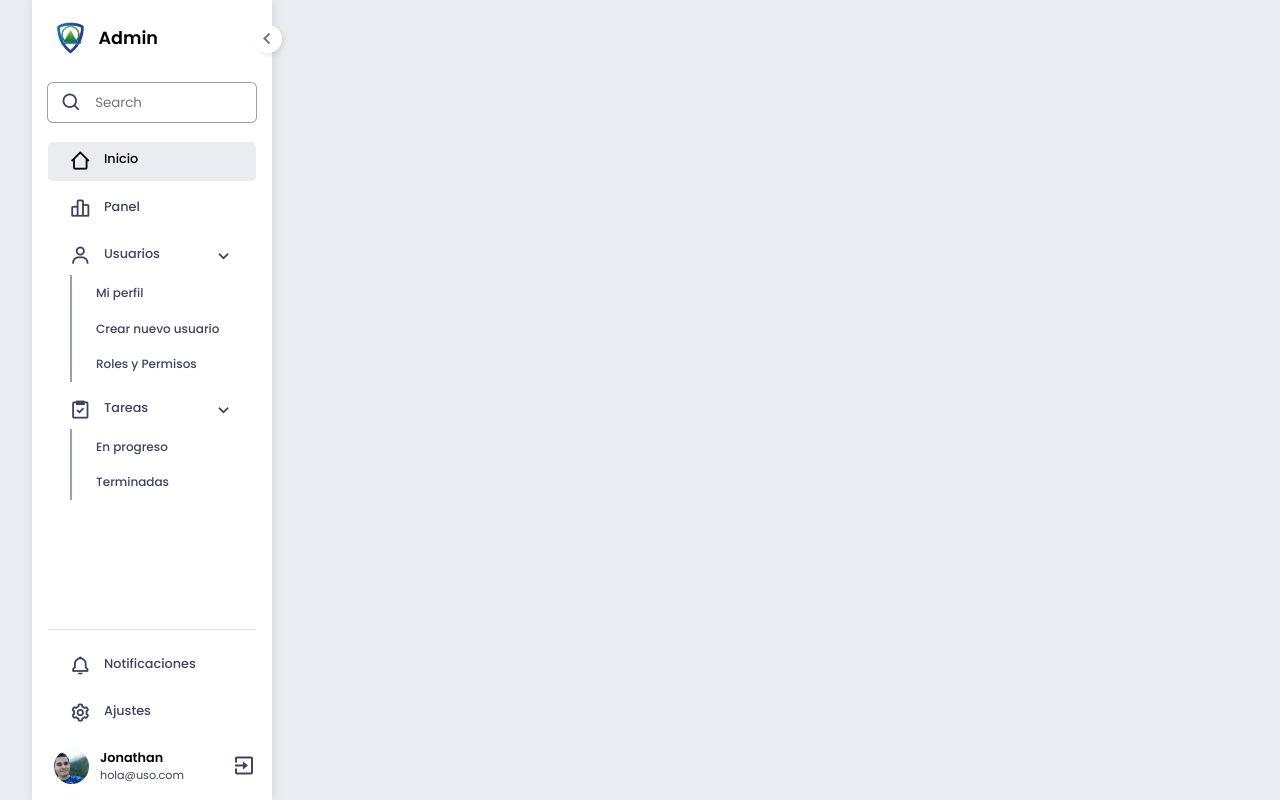
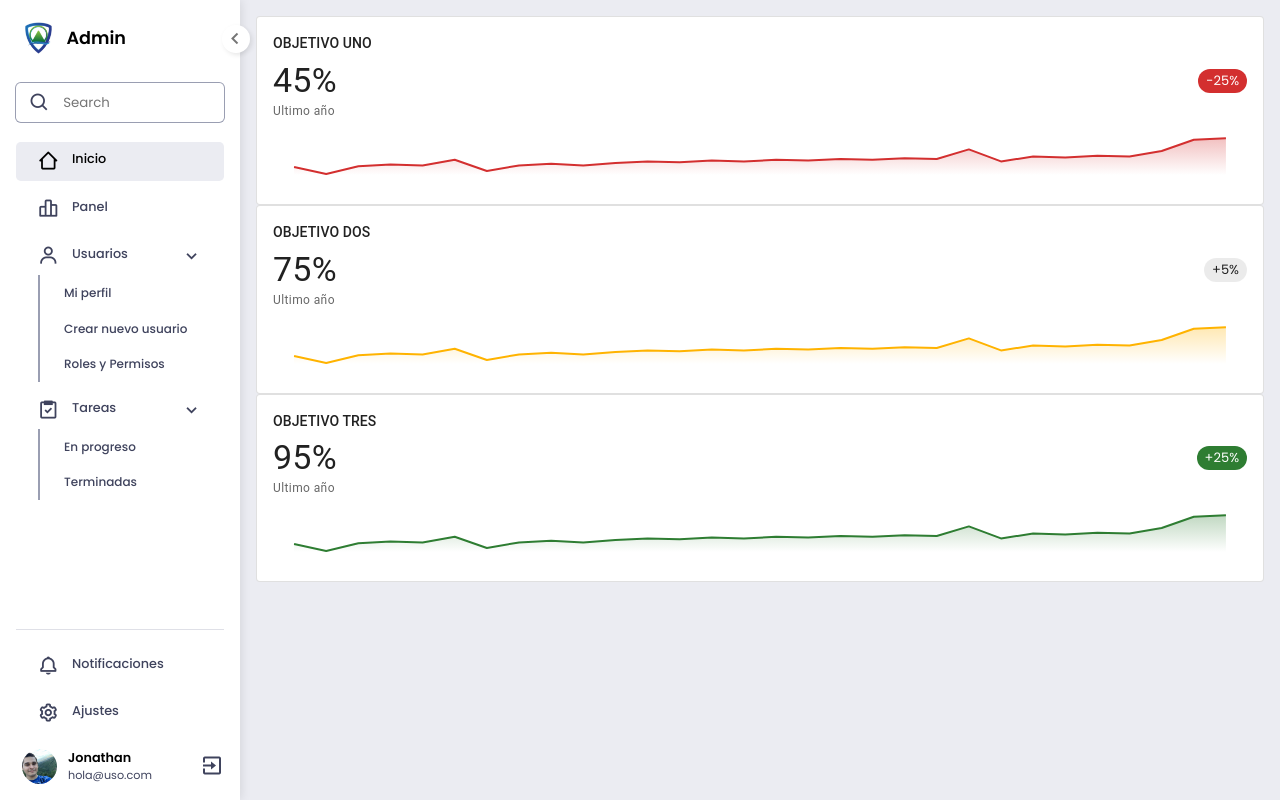
Before and after one commit to Snaider777/CMI-main, a React (Vite) app: page / in a window 1280 px wide. Built offline with nearby package versions, Linux system fonts and the light colour scheme.

Commit message:
Cards y orden

```diff
--- a/package.json
+++ b/package.json
@@ -10,6 +10,10 @@
     "preview": "vite preview"
   },
   "dependencies": {
+    "@emotion/react": "^11.14.0",
+    "@emotion/styled": "^11.14.0",
+    "@mui/material": "^6.4.8",
+    "@mui/x-charts": "^7.28.0",
     "boxicons": "^2.1.4",
     "react": "^18.3.1",
     "react-dom": "^18.3.1",
--- a/src/App.css
+++ b/src/App.css
@@ -1,5 +1,7 @@
 .App{
     display: flex;
     width: 100vw;
+    height: 100vh;
     flex-direction: row;
+    overflow: hidden; /*no afecta el scroll en toda la pantalla*/
 }
--- a/src/components/global/MainComponent.jsx
+++ b/src/components/global/MainComponent.jsx
@@ -2,6 +2,7 @@ import React from 'react'
 import { Routes, Route } from 'react-router-dom'
 import HomePage from '../../pages/HomePage'
 import '../../styles/MainStyle.css'
+
 
 function MainComponent() {
   return (
--- /dev/null
+++ b/src/components/locale/Cards.jsx
@@ -0,0 +1,96 @@
+import React from "react";
+import { useTheme } from "@mui/material/styles";
+import Box from "@mui/material/Box";
+import Card from "@mui/material/Card";
+import CardContent from "@mui/material/CardContent";
+import Chip from "@mui/material/Chip";
+import Stack from "@mui/material/Stack";
+import Typography from "@mui/material/Typography";
+import { SparkLineChart } from "@mui/x-charts/SparkLineChart";
+import { areaElementClasses } from "@mui/x-charts/LineChart";
+
+function getDaysInMonth(month, year) {
+  const date = new Date(year, month, 0);
+  const monthName = date.toLocaleDateString("en-US", { month: "short" });
+  const daysInMonth = date.getDate();
+  const days = [];
+  for (let i = 1; i <= daysInMonth; i++) {
+    days.push(`${monthName} ${i}`);
+  }
+  return days;
+}
+
+function AreaGradient({ color, id }) {
+  return (
+    <defs>
+      <linearGradient id={id} x1="50%" y1="0%" x2="50%" y2="100%">
+        <stop offset="0%" stopColor={color} stopOpacity={0.3} />
+        <stop offset="100%" stopColor={color} stopOpacity={0} />
+      </linearGradient>
+    </defs>
+  );
+}
+
+export default function Cards({ title, value, interval, trend, data }) {
+  const theme = useTheme();
+  const daysInWeek = getDaysInMonth(4, 2024);
+
+  const trendColors = {
+    up: theme.palette.success?.main || "green",
+    down: theme.palette.error?.main || "red",
+    neutral: theme.palette.warning?.[700] || "#FFB300",
+  };
+
+  const labelColors = {
+    up: "success",
+    down: "error",
+    neutral: "default",
+  };
+
+  const color = labelColors[trend];
+  const chartColor = trendColors[trend];
+  const trendValues = { up: "+25%", down: "-25%", neutral: "+5%" };
+
+  return (
+    <Card variant="outlined" sx={{ height: "100%", flexGrow: 1 }}>
+      <CardContent>
+        <Typography component="h2" variant="subtitle2" gutterBottom>
+          {title}
+        </Typography>
+        <Stack direction="column" sx={{ justifyContent: "space-between", flexGrow: "1", gap: 1 }}>
+          <Stack sx={{ justifyContent: "space-between" }}>
+            <Stack direction="row" sx={{ justifyContent: "space-between", alignItems: "center" }}>
+              <Typography variant="h4" component="p">
+                {value}
+              </Typography>
+              <Chip size="small" color={color} label={trendValues[trend]} />
+            </Stack>
+            <Typography variant="caption" sx={{ color: "text.secondary" }}>
+              {interval}
+            </Typography>
+          </Stack>
+          <Box sx={{ width: "100%", height: 50 }}>
+            <SparkLineChart
+              colors={[chartColor]}
+              data={data}
+              area
+              showHighlight
+              showTooltip
+              xAxis={{
+                scaleType: "band",
+                data: daysInWeek,
+              }}
+              sx={{
+                [`& .${areaElementClasses.root}`]: {
+                  fill: `url(#area-gradient-${value})`,
+                },
+              }}
+            >
+              <AreaGradient color={chartColor} id={`area-gradient-${value}`} />
+            </SparkLineChart>
+          </Box>
+        </Stack>
+      </CardContent>
+    </Card>
+  );
+}
--- a/src/pages/HomePage.jsx
+++ b/src/pages/HomePage.jsx
@@ -1,10 +1,40 @@
 import React from 'react'
+import Cards from '../components/locale/Cards';
 
 function HomePage() {
   return (
-    <>
-
-    </>
+    <div className='HomePage'>
+    <Cards
+          title = 'OBJETIVO UNO'
+          value = '45%'
+          interval = 'Ultimo año'
+          trend = 'down'
+          data = {[
+            200, 24, 220, 260, 240, 380, 100, 240, 280, 240, 300, 340, 320, 360, 340, 380, 360, 400, 380,
+            420, 400, 640, 340, 460, 440, 480, 460, 600, 880, 920,
+          ]}
+      />
+      <Cards
+          title = 'OBJETIVO DOS'
+          value = '75%'
+          interval = 'Ultimo año'
+          trend = 'neutral'
+          data = {[
+            200, 24, 220, 260, 240, 380, 100, 240, 280, 240, 300, 340, 320, 360, 340, 380, 360, 400, 380,
+            420, 400, 640, 340, 460, 440, 480, 460, 600, 880, 920,
+          ]}
+          />
+        <Cards
+          title = 'OBJETIVO TRES'
+          value = '95%'
+          interval = 'Ultimo año'
+          trend = 'up'
+          data = {[
+            200, 24, 220, 260, 240, 380, 100, 240, 280, 240, 300, 340, 320, 360, 340, 380, 360, 400, 380,
+            420, 400, 640, 340, 460, 440, 480, 460, 600, 880, 920,
+          ]}
+          />
+    </div>
   )
 }
 
--- a/src/styles/MainStyle.css
+++ b/src/styles/MainStyle.css
@@ -2,4 +2,6 @@
     padding: 1rem;
     height: 100vh;
     overflow: auto;
+    margin-left: 15rem; /*deja el espacio de la sidebar*/
+    flex-grow: 1; /*para ocupar el espacio restante*/
 }
--- a/src/styles/SidebarStyle.css
+++ b/src/styles/SidebarStyle.css
@@ -19,6 +19,7 @@
     justify-content: space-between;
     width: 15rem;
     height: 100vh;
+    position: fixed;
     padding: 1.4rem 1rem 0 1rem;
     background-color: var(--color-surface);
     box-shadow: 1px 0px 10px var(--shadow-border);
```
Also changed, not shown: 1 other file (tests, documents, lock files or other folders).
